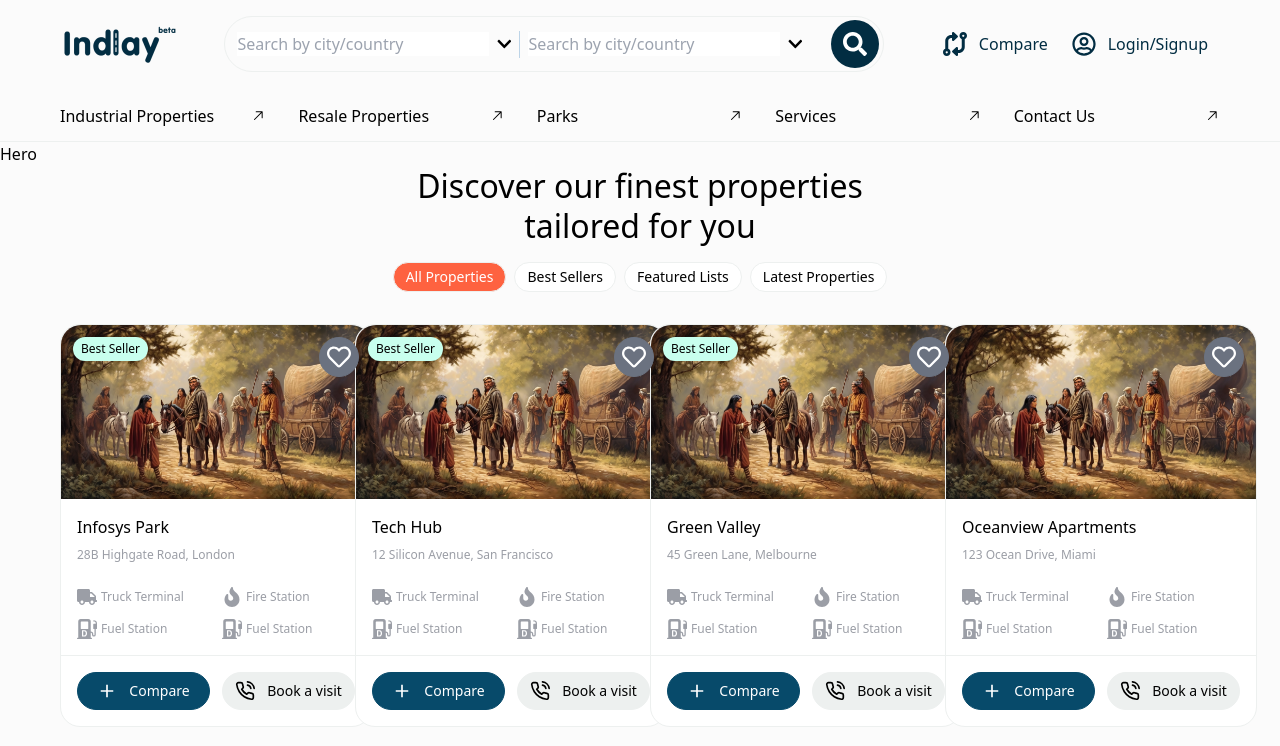
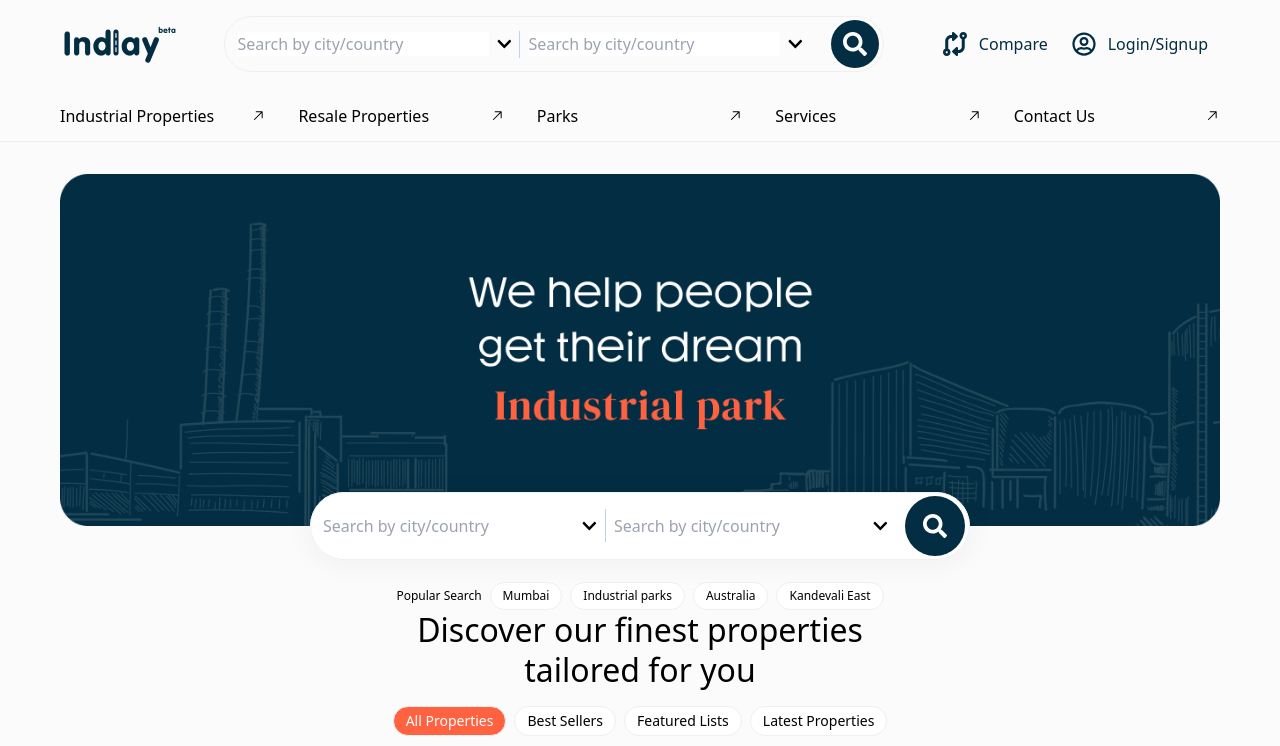
Before and after one commit to mahi25soni/indlay, a Next.js app: page /home in a window 1280 px wide. Shown: the top 746 px of the page. Built offline with nearby package versions, Linux system fonts and the light colour scheme.

Commit message:
Core:Hero component added

```diff
--- a/src/components/Hero/Hero.jsx
+++ b/src/components/Hero/Hero.jsx
@@ -1,11 +1,48 @@
-import React from 'react'
-
+"use client";
+import React, { useEffect, useState } from "react";
+import Image from "next/image";
+import dynamic from "next/dynamic";
+const SearchBar = dynamic(() => import("../SearchBar/SearchBar"));
 
 const Hero = () => {
+  const defaultSearches = [
+    "Mumbai",
+    "Industrial parks",
+    "Australia",
+    "Kandevali East",
+  ];
+
+  const [popularSearches, setPopularSearches] = useState(defaultSearches);
+
+  useEffect(() => {
+    setPopularSearches(defaultSearches);
+  }, []);
 
   return (
-    <div>Hero</div>
-  )
-}
+    <div className="relative mt-8 px-15">
+      <div>
+        <Image src="/Photo.png" alt="Logo" width={1320} height={366} />
+      </div>
+      <div
+        className="top-1/5 absolute left-1/2 flex -translate-x-1/2 -translate-y-1/2 transform justify-center rounded-full bg-white shadow-lg"
+        style={{ boxShadow: "0px 4px 30px 0px rgba(0, 0, 0, 0.05)" }}
+      >
+        <SearchBar width={660} height={68} icon_size={60} />
+      </div>
+
+      <div className="mx-auto mt-14 flex h-[28px] w-[560px] flex-wrap items-baseline justify-center gap-2 whitespace-nowrap text-xs font-normal">
+        <div className="">Popular Search</div>
+        {popularSearches.map((search, index) => (
+          <div
+            key={index}
+            className="flex h-[28px] items-center rounded-[70px] border border-basic bg-[#FFFFFF] px-3"
+          >
+            {search}
+          </div>
+        ))}
+      </div>
+    </div>
+  );
+};
 
 export default Hero;
```
Also changed, not shown: public/Photo.png (added), 1 other file (tests, documents, lock files or other folders).
